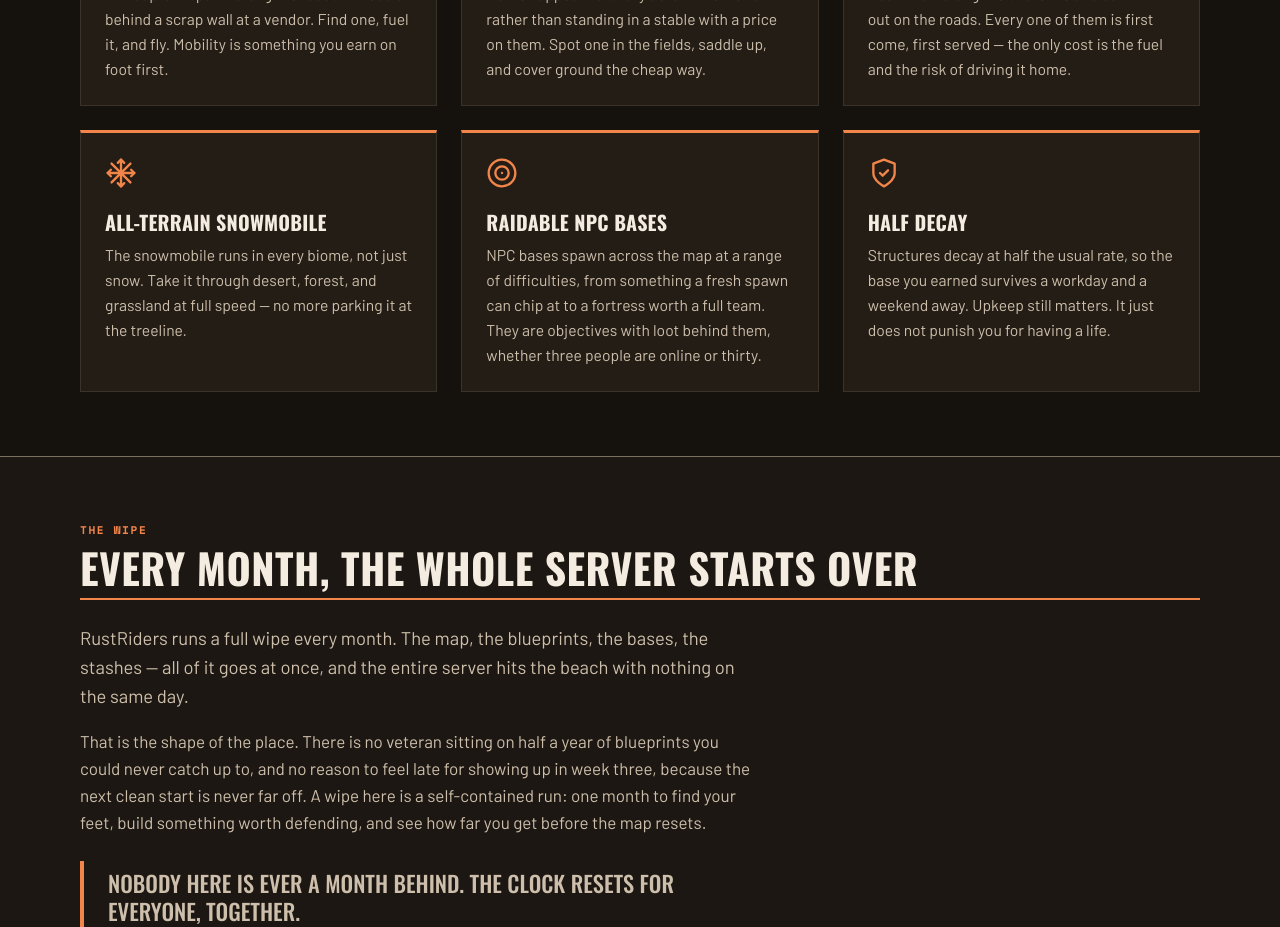
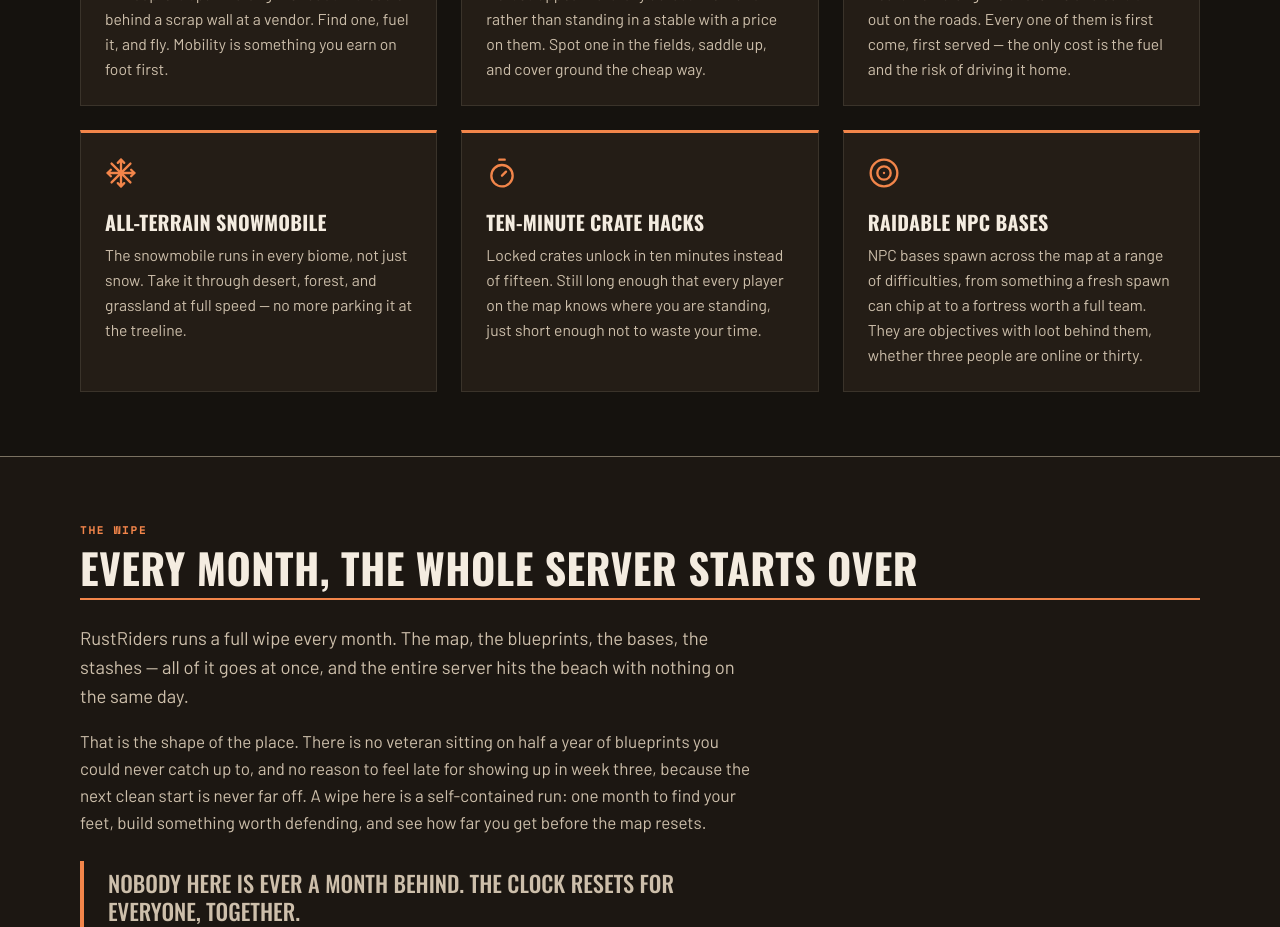
Before and after one commit to temetvince/rustriders, a React app: page / in a window 1280 px wide. Shown: the part 1260-2187 px from the top of the page. Built offline with nearby package versions, Linux system fonts and the light colour scheme.

Commit message:
Update features

```diff
--- a/src/website/Home/content/features.ts
+++ b/src/website/Home/content/features.ts
@@ -1,9 +1,8 @@
 /**
  * Copy for "The World" section — what is out on the map waiting to be found,
- * and the one rule that decides how long what you build survives. This section
- * is the payoff for the argument the page has been making, so every card
- * describes something a player goes and finds rather than something the server
- * hands over or sells.
+ * and how long the map gives you to take it. This section is the payoff for the
+ * argument the page has been making, so every card describes something a player
+ * goes and finds rather than something the server hands over or sells.
  */
 
 /** Standfirst beneath "The World" heading. */
@@ -63,6 +62,16 @@
     ],
   },
   {
+    title: 'Ten-Minute Crate Hacks',
+    description:
+      'Locked crates unlock in ten minutes instead of fifteen. Still long enough that every player on the map knows where you are standing, just short enough not to waste your time.',
+    iconPaths: [
+      'M10 2h4',
+      'M12 22a8 8 0 1 0 0-16 8 8 0 0 0 0 16z',
+      'M12 14l3-3',
+    ],
+  },
+  {
     title: 'Raidable NPC Bases',
     description:
       'NPC bases spawn across the map at a range of difficulties, from something a fresh spawn can chip at to a fortress worth a full team. They are objectives with loot behind them, whether three people are online or thirty.',
@@ -72,10 +81,4 @@
       'M12 12h.01',
     ],
   },
-  {
-    title: 'Half Decay',
-    description:
-      'Structures decay at half the usual rate, so the base you earned survives a workday and a weekend away. Upkeep still matters. It just does not punish you for having a life.',
-    iconPaths: ['M12 22s8-4 8-10V5l-8-3-8 3v7c0 6 8 10 8 10z', 'M9 12l2 2 4-4'],
-  },
 ] as const;
```
